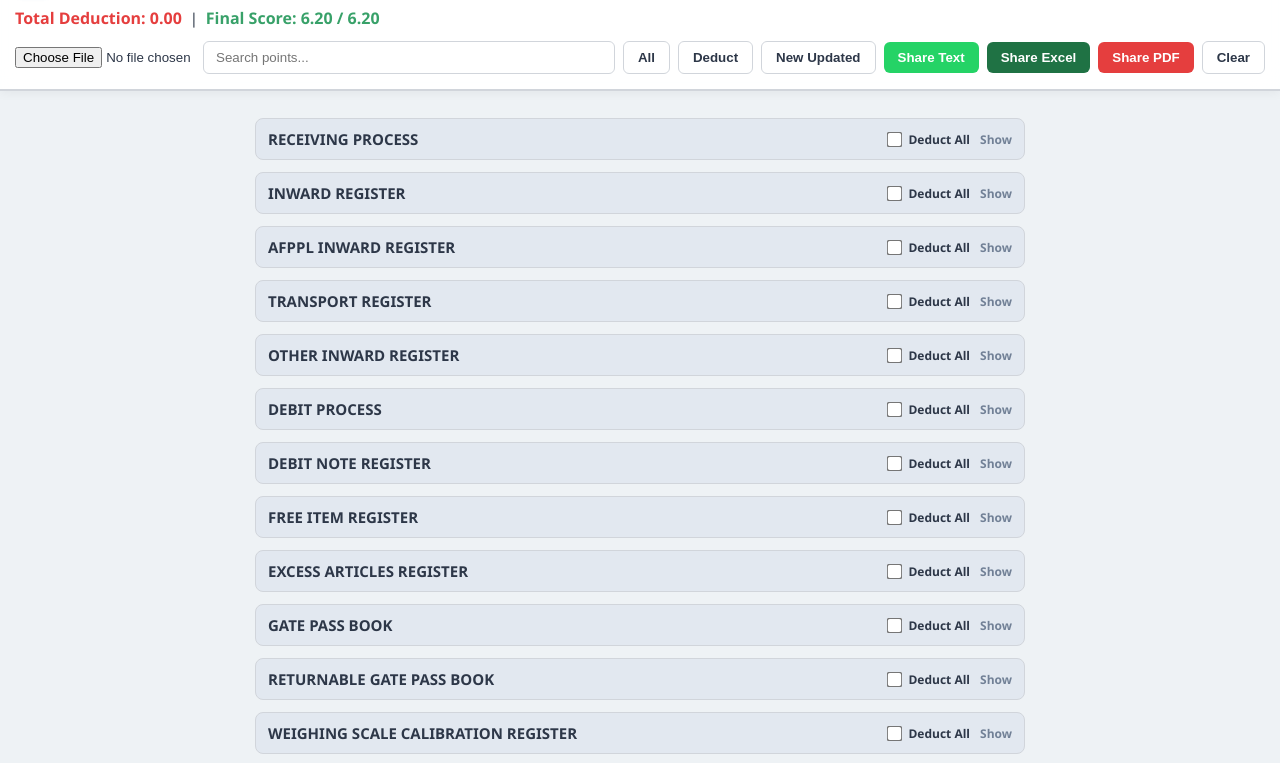
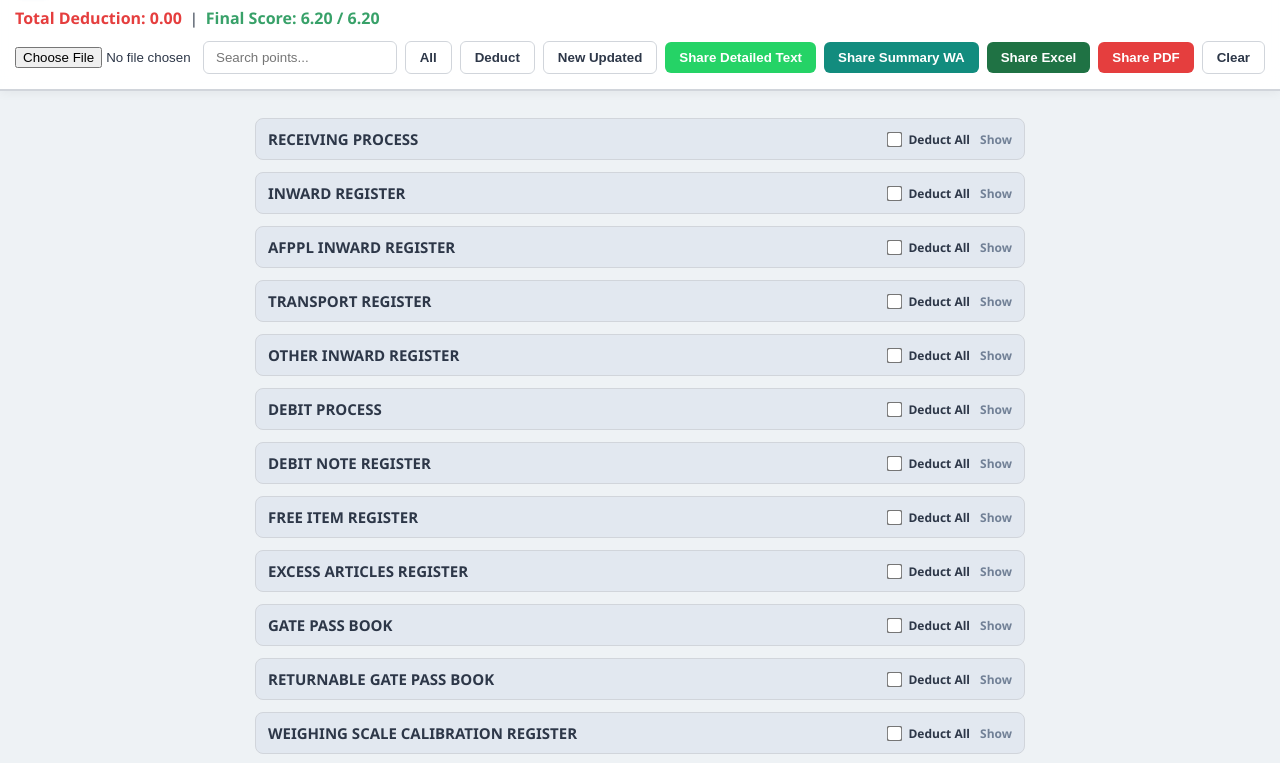
Before and after one commit to skvishwakarma602/Godown-process, a plain HTML site: page index.html in a window 1280 px wide. Shown: the part 61-824 px from the top of the page. Drawn offline with nearby package versions, Linux system fonts and the light colour scheme.

Commit message:
Add files via upload

```diff
--- a/index.html
+++ b/index.html
@@ -295,6 +295,7 @@
     }
 
     button.btn-share { background: #25d366; color: #fff; border: none; }
+    button.btn-share-summary { background: #128c7e; color: #fff; border: none; }
     button.btn-excel { background: #1f7244; color: #fff; border: none; }
     button.btn-pdf { background: #e53e3e; color: #fff; border: none; }
 
@@ -431,7 +432,8 @@
     <button onclick="filter='deduct';render()">Deduct</button>
     <button onclick="filter='highlighted';render()">New Updated</button>
 
-    <button class="btn-share" onclick="shareReport()">Share Text</button>
+    <button class="btn-share" onclick="shareReport()">Share Detailed Text</button>
+    <button class="btn-share-summary" onclick="shareSummaryWhatsApp()">Share Summary WA</button>
     <button class="btn-excel" onclick="exportToExcel()">Share Excel</button>
     <button class="btn-pdf" onclick="sharePDF()">Share PDF</button>
     <button class="btn-clear" onclick="clearAll()">Clear</button>
@@ -1309,6 +1311,72 @@ function shareReport(){
   window.location.href = "https://wa.me/?text=" + encodeURIComponent(txt);
 }
 
+function shareSummaryWhatsApp(){
+  const now = new Date();
+  const dateFormatted = now.toLocaleDateString('en-GB');
+
+  let txt = `*Godown Process*\n   *Date:- ${dateFormatted}*\n\n`;
+
+  let totalDeductions = 0;
+  let totalPhotosAttached = 0;
+
+  data.forEach((proc, index) => {
+    let procTotalMarks = 0;
+    let procDeductedMarks = 0;
+    let hasDeductions = false;
+    let deductionDetails = [];
+
+    proc.points.forEach((pt, ptIndex) => {
+      let m = Number(pt.marks);
+      procTotalMarks += m;
+
+      if(pt.checked) {
+        hasDeductions = true;
+        procDeductedMarks += m;
+        totalDeductions += m;
+
+        let detailStr = "";
+        if (pt.comment && pt.comment.trim() !== "") {
+          detailStr = pt.comment.trim();
+        } else {
+          let cleanDesc = pt.desc.replace(/<[^>]*>/g, '');
+          detailStr = cleanDesc.length > 50 ? cleanDesc.substring(0, 47) + "..." : cleanDesc;
+        }
+
+        if (pt.photos && pt.photos.length > 0) {
+          totalPhotosAttached += pt.photos.length;
+          detailStr += ` 📷 (${pt.photos.length} Photo attached)`;
+        }
+
+        deductionDetails.push(`${ptIndex + 1}) ${detailStr}`);
+      }
+    });
+
+    let procMax = procTotalMarks.toFixed(2);
+    let procAchieved = (procTotalMarks - procDeductedMarks).toFixed(2);
+
+    if (!hasDeductions) {
+      txt += `${index + 1}) ${proc.name} ${procMax}/${procAchieved} ✅\n`;
+    } else {
+      txt += `${index + 1}) ${proc.name} ${procMax}/${procAchieved} ❌\n`;
+      deductionDetails.forEach(detail => {
+        txt += `   ${detail}\n`;
+      });
+    }
+  });
+
+  let totalMaxFormatted = TOTAL_MAX.toFixed(2);
+  let totalAchievedFormatted = (TOTAL_MAX - totalDeductions).toFixed(2);
+
+  txt += `\n*Total :- ${totalMaxFormatted}/${totalAchievedFormatted}*\n`;
+
+  if (totalPhotosAttached > 0) {
+    txt += `\n📌 *Note:* ${totalPhotosAttached} photo(s) attached in detailed audit app inspection.`;
+  }
+
+  window.location.href = "https://wa.me/?text=" + encodeURIComponent(txt);
+}
+
 async function exportToExcel(){
   if(data.length === 0) return;
   let reportRows = [
```
